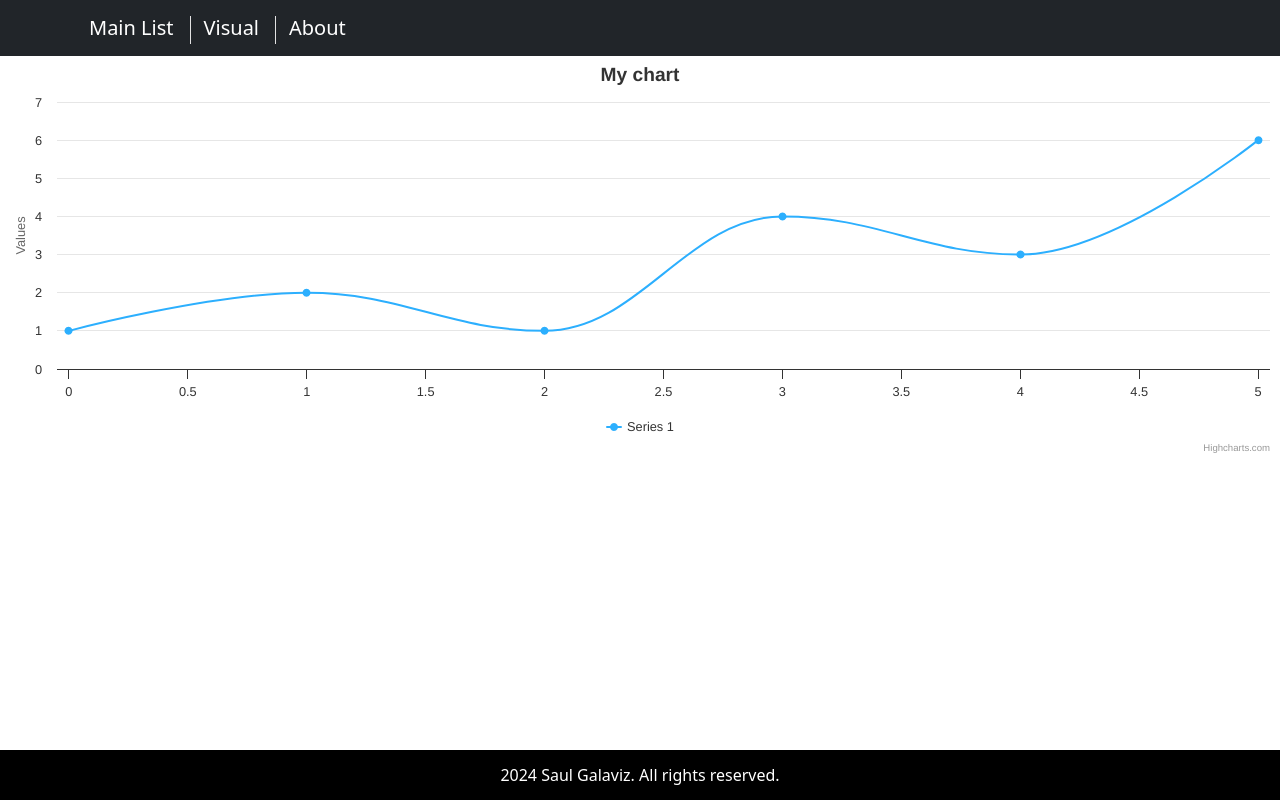
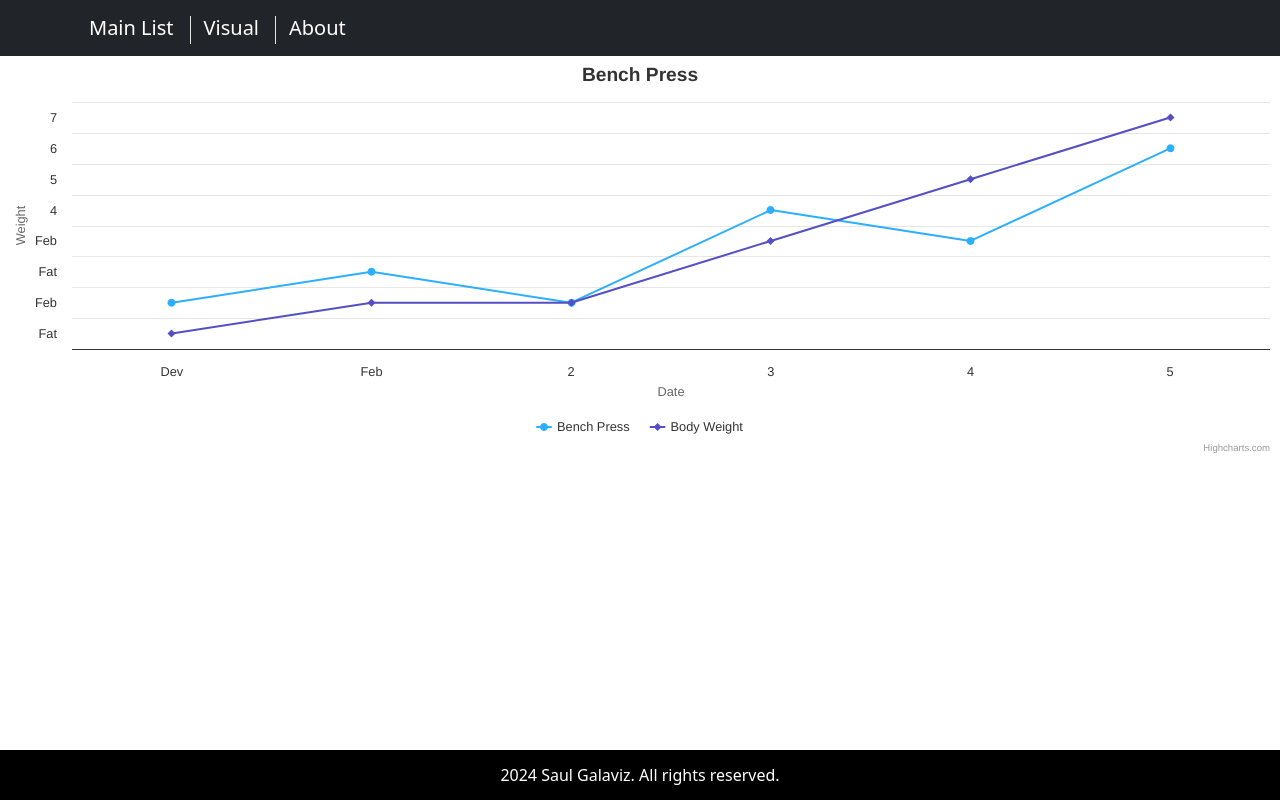
Before and after one commit to saulgalaviz/strengthTracker, a React (Vite) app in the folder st-frontend/: page /visual in a window 1280 px wide. Built offline with nearby package versions, Linux system fonts and the light colour scheme.

Commit message:
Tweak visual to get a sense of visuals.

```diff
--- a/st-frontend/src/components/VisualComponent.jsx
+++ b/st-frontend/src/components/VisualComponent.jsx
@@ -1,25 +1,44 @@
 import React from 'react';
-import Highcharts from 'highcharts';
+// import Highcharts from 'highcharts';
+import Highcharts from 'highcharts/highstock';
 import HighchartsReact from 'highcharts-react-official';
 
 const VisualComponent = () => {
   const options = {
     chart: {
-      type: 'spline'
+      type: "line"
+    },
+    xAxis: {
+      title: {text: "Date"},
+      categories: ["Dev", "Feb"]
+    },
+    yAxis: {
+      title: {text: "Weight"},
+      categories: ["Fat", "Feb", "Fat", "Feb"]
     },
     title: {
-      text: 'My chart'
+      text: "Bench Press"
     },
     series: [
       {
-        data: [1, 2, 1, 4, 3, 6]
+        data: [1, 2, 1, 4, 3, 6],
+        name: "Bench Press"
+      },
+      {
+        data: [0, 1, 1, 3, 5, 7],
+        name: "Body Weight"
       }
     ]
   };
 
   return (
     <div>
-      <HighchartsReact highcharts={Highcharts} options={options} />
+      <HighchartsReact
+      highcharts={Highcharts}
+      // constructorType={'stockChart'}
+      options={options}
+
+      />
     </div>
   )
 }
```
